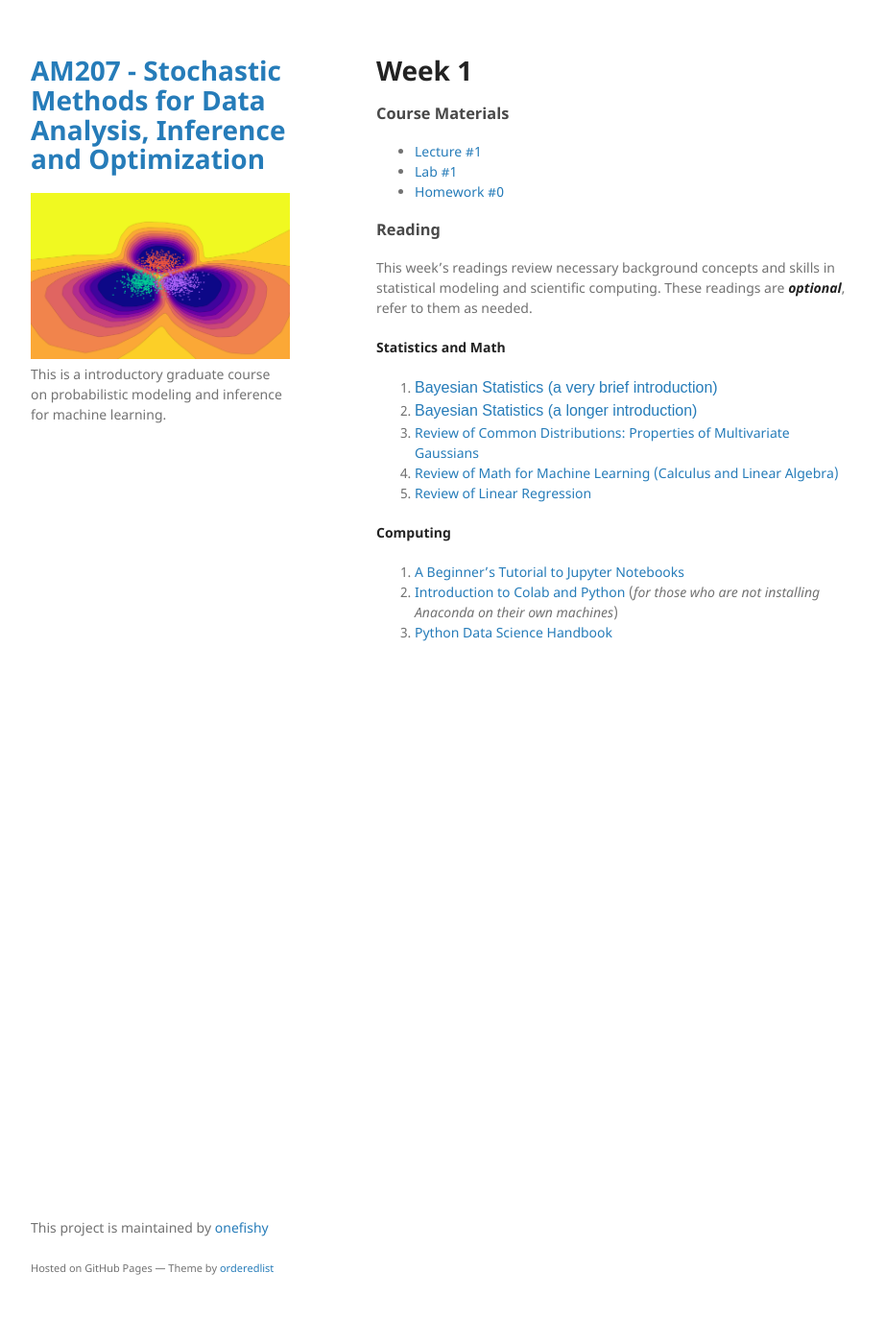
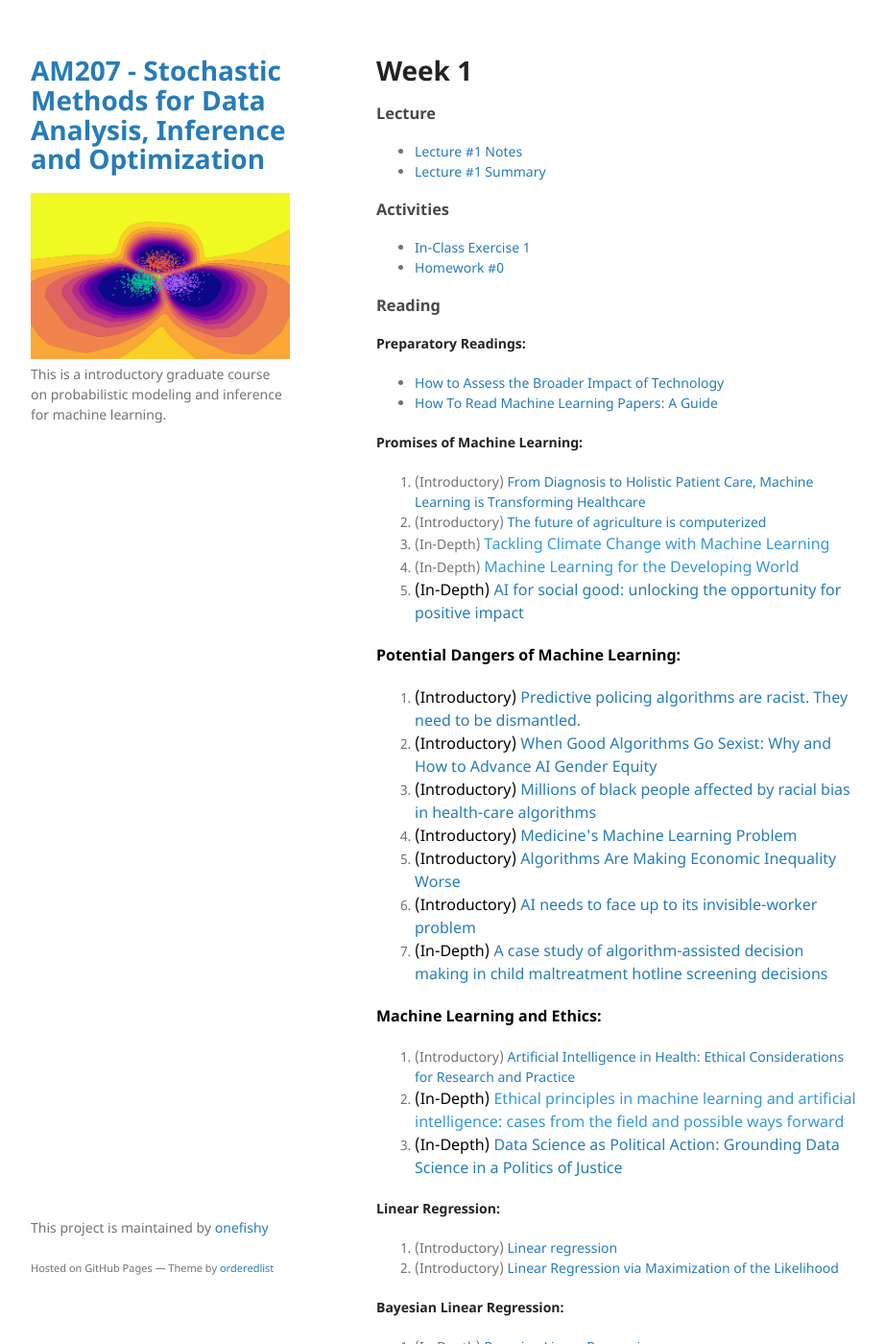
Before and after one commit to onefishy/am207, a Jekyll site: the page built from week1.md, in a window 1280 px wide and 1400 px high. Shown: the whole window at 96% size, without its empty margins (178-1100 px from the left). Built offline with Jekyll 4.4.1, drawn with Linux system fonts in a browser that asks for light colours; our own code applies the rules of GitHub Pages for plain Markdown files; some of the changed text lies outside the part shown.

Commit message:
Update week1.md

```diff
--- a/week1.md
+++ b/week1.md
@@ -1,23 +1,49 @@
 # Week 1
 
-### Course Materials
-- [Lecture #1](./Lectures/Lecture1.html)
-- [Lab #1](./Labs/Lab1.html)
+### Lecture
+- [Lecture #1 Notes](./Lectures/Lecture1.html)
+- [Lecture #1 Summary](./Summary/Summary1.html)
+
+### Activities
+- [In-Class Exercise 1](./In_class/ex1.html)
 - [Homework #0](./HW/HW0.html)
 
 ### Reading
-This week's readings review necessary background concepts and skills in statistical modeling and scientific computing. These readings are _**optional**_, refer to them as needed.
+**Preparatory Readings:**
+ - [How to Assess the Broader Impact of Technology](https://docs.google.com/presentation/d/1VjzdaCHrzH_3XCTEqoTzTw-8kk5G_spM093JjEN6jOU/edit?usp=sharing)
+ - [How To Read Machine Learning Papers: A Guide](https://docs.google.com/document/d/1MPEOSairUkktoZmX1N8zcIaENjyirt-JgRfSD-HBymk/edit?usp=sharing)
 
-**Statistics and Math**
-
-1.  [<span style="font-family: sans-serif; font-size: 1rem;">Bayesian Statistics </span><span style="font-family: sans-serif; font-size: 1rem;">(a very brief introduction)</span>](http://faculty.washington.edu/kenrice/BayesIntroClassEpi2018.pdf)
-2.  <span style="font-family: sans-serif; font-size: 1rem;">[Bayesian Statistics (a longer introduction)](https://www.statmodel.com/download/introBayes.pdf)</span>
-3.  [Review of Common Distributions: Properties of Multivariate Gaussians](https://www.seas.upenn.edu/~cis520/papers/Bishop_2.3.pdf)
-4.  [Review of Math for Machine Learning (Calculus and Linear Algebra)](http://users.umiacs.umd.edu/~hal/courses/2013S_ML/math4ml.pdf)
-5.  [Review of Linear Regression](http://www.mit.edu/~6.s085/notes/lecture3.pdf)
-
-**Computing**
-
-1.  [A Beginner's Tutorial to Jupyter Notebooks](https://towardsdatascience.com/a-beginners-tutorial-to-jupyter-notebooks-1b2f8705888a)
-2.  [Introduction to Colab and Python](https://colab.research.google.com/github/tensorflow/examples/blob/master/courses/udacity_intro_to_tensorflow_for_deep_learning/l01c01_introduction_to_colab_and_python.ipynb) (_for those who are not installing Anaconda on their own machines_)
-3.  [Python Data Science Handbook](https://jakevdp.github.io/PythonDataScienceHandbook/)
+<p><strong>Promises of Machine Learning:</strong></p>
+<ol>
+    <li>(Introductory) <a class="inline_disabled" href="https://www.wired.com/wiredinsider/2019/10/from-diagnosis-to-holistic-patient-care-machine-learning-is-transforming-healthcare/" target="_blank" rel="noopener">From Diagnosis to Holistic Patient Care, Machine Learning is Transforming Healthcare</a></li>
+    <li>(Introductory) <a class="inline_disabled" href="https://news.mit.edu/2019/algorithm-growing-agriculture-0403" target="_blank" rel="noopener">The future of agriculture is computerized</a></li>
+    <li>(In-Depth)&nbsp;<span style="color: #3598db;"><a class="inline_disabled" style="color: #3598db;" href="https://arxiv.org/pdf/1906.05433.pdf" target="_blank" rel="noopener"><span style="font-family: inherit; font-size: 1rem;">Tackling Climate Change with Machine Learning</span></a></span></li>
+    <li>(In-Depth)&nbsp;<span style="color: #3598db;"><a class="inline_disabled" style="color: #3598db;" href="https://www.ri.cmu.edu/wp-content/uploads/2020/05/3210548.pdf" target="_blank" rel="noopener"><span style="font-family: inherit; font-size: 1rem;">Machine Learning for the Developing World</span></a></span></li>
+    <li><span style="color: #3598db;"><span style="font-family: inherit; font-size: 1rem;"><span style="color: #000000;">(In-Depth)</span> <a class="inline_disabled" href="https://www.nature.com/articles/s41467-020-15871-z" target="_blank" rel="noopener">AI for social good: unlocking the opportunity for positive impact</a></span></span></li>
+</ol>
+<p><strong><span style="color: #000000;"><span style="font-family: inherit; font-size: 1rem;">Potential Dangers of Machine Learning:</span></span></strong></p>
+<ol>
+    <li><span style="color: #3598db;"><span style="font-family: inherit; font-size: 1rem;"><span style="color: #000000;">(Introductory) <a class="inline_disabled" href="https://www.technologyreview.com/2020/07/17/1005396/predictive-policing-algorithms-racist-dismantled-machine-learning-bias-criminal-justice/" target="_blank" rel="noopener">Predictive policing algorithms are racist. They need to be dismantled.</a></span></span></span></li>
+    <li><span style="color: #3598db;"><span style="font-family: inherit; font-size: 1rem;"><span style="color: #000000;">(Introductory) <a class="inline_disabled" href="https://ssir.org/articles/entry/when_good_algorithms_go_sexist_why_and_how_to_advance_ai_gender_equity" target="_blank" rel="noopener">When Good Algorithms Go Sexist: Why and How to Advance AI Gender Equity</a></span></span></span></li>
+    <li><span style="color: #3598db;"><span style="font-family: inherit; font-size: 1rem;"><span style="color: #000000;">(Introductory) <a class="inline_disabled" href="https://www.nature.com/articles/d41586-019-03228-6" target="_blank" rel="noopener">Millions of black people affected by racial bias in health-care algorithms</a></span></span></span></li>
+    <li><span style="color: #3598db;"><span style="font-family: inherit; font-size: 1rem;"><span style="color: #000000;">(Introductory) <a class="inline_disabled" href="https://bostonreview.net/science-nature/rachel-thomas-medicines-machine-learning-problem" target="_blank" rel="noopener">Medicine's Machine Learning Problem</a></span></span></span></li>
+    <li><span style="color: #3598db;"><span style="font-family: inherit; font-size: 1rem;"><span style="color: #000000;">(Introductory) <a class="inline_disabled" href="https://hbr.org/2020/10/algorithms-are-making-economic-inequality-worse" target="_blank" rel="noopener">Algorithms Are Making Economic Inequality Worse</a></span></span></span></li>
+    <li><span style="color: #3598db;"><span style="font-family: inherit; font-size: 1rem;"><span style="color: #000000;">(Introductory) <a class="inline_disabled" href="https://www.technologyreview.com/2020/12/11/1014081/ai-machine-learning-crowd-gig-worker-problem-amazon-mechanical-turk/" target="_blank" rel="noopener">AI needs to face up to its invisible-worker problem</a></span></span></span></li>
+    <li><span style="color: #3598db;"><span style="font-family: inherit; font-size: 1rem;"><span style="color: #000000;">(In-Depth) <a class="inline_disabled" href="https://proceedings.mlr.press/v81/chouldechova18a/chouldechova18a.pdf" target="_blank" rel="noopener">A case study of algorithm-assisted decision making in child maltreatment hotline screening decisions</a></span></span></span></li>
+</ol>
+<p><strong><span style="color: #000000;"><span style="font-family: inherit; font-size: 1rem;">Machine Learning and Ethics:</span></span></strong></p>
+<ol>
+    <li>(Introductory) <a class="inline_disabled" href="https://www.himss.org/resources/artificial-intelligence-health-ethical-considerations-research-and-practice" target="_blank" rel="noopener">Artificial Intelligence in Health: Ethical Considerations for Research and Practice</a></li>
+    <li><span style="color: #000000;"><span style="font-family: inherit; font-size: 1rem;">(In-Depth)</span></span><strong><span style="color: #000000;"><span style="font-family: inherit; font-size: 1rem;"> </span></span></strong><span style="color: #3598db;"><a class="inline_disabled" style="color: #3598db;" href="https://www.nature.com/articles/s41599-020-0501-9" target="_blank" rel="noopener"><span style="font-family: inherit; font-size: 1rem;">Ethical principles in machine learning and artificial intelligence: cases from the field and possible ways forward</span></a></span></li>
+    <li><span style="color: #3598db;"><span style="font-family: inherit; font-size: 1rem;"><span style="color: #000000;">(In-Depth)</span> <a class="inline_disabled" href="https://arxiv.org/pdf/1811.03435.pdf" target="_blank" rel="noopener">Data Science as Political Action: Grounding Data Science in a Politics of Justice</a></span></span></li>
+</ol>
+<p><strong>Linear Regression:</strong></p>
+<ol>
+    <li>(Introductory) <a href="http://www.cs.toronto.edu/~rgrosse/courses/csc321_2017/readings/L02%20Linear%20Regression.pdf">Linear regression</a></li>
+    <li>(Introductory) <a href="https://www.cs.princeton.edu/courses/archive/fall18/cos324/files/mle-regression.pdf">Linear Regression via Maximization of the Likelihood</a></li>
+</ol>
+<p><strong>Bayesian Linear Regression:</strong></p>
+<ol>
+    <li>(In-Depth) <a href="https://brunaw.com/phd/bayes-regression/report.pdf">Bayesian Linear Regression</a></li>
+    <li>(In-Depth) <a href="http://www.biostat.umn.edu/~ph7440/pubh7440/BayesianLinearModelGoryDetails.pdf">Bayesian Linear Model: Gory Details</a></li>
+</ol>
```
